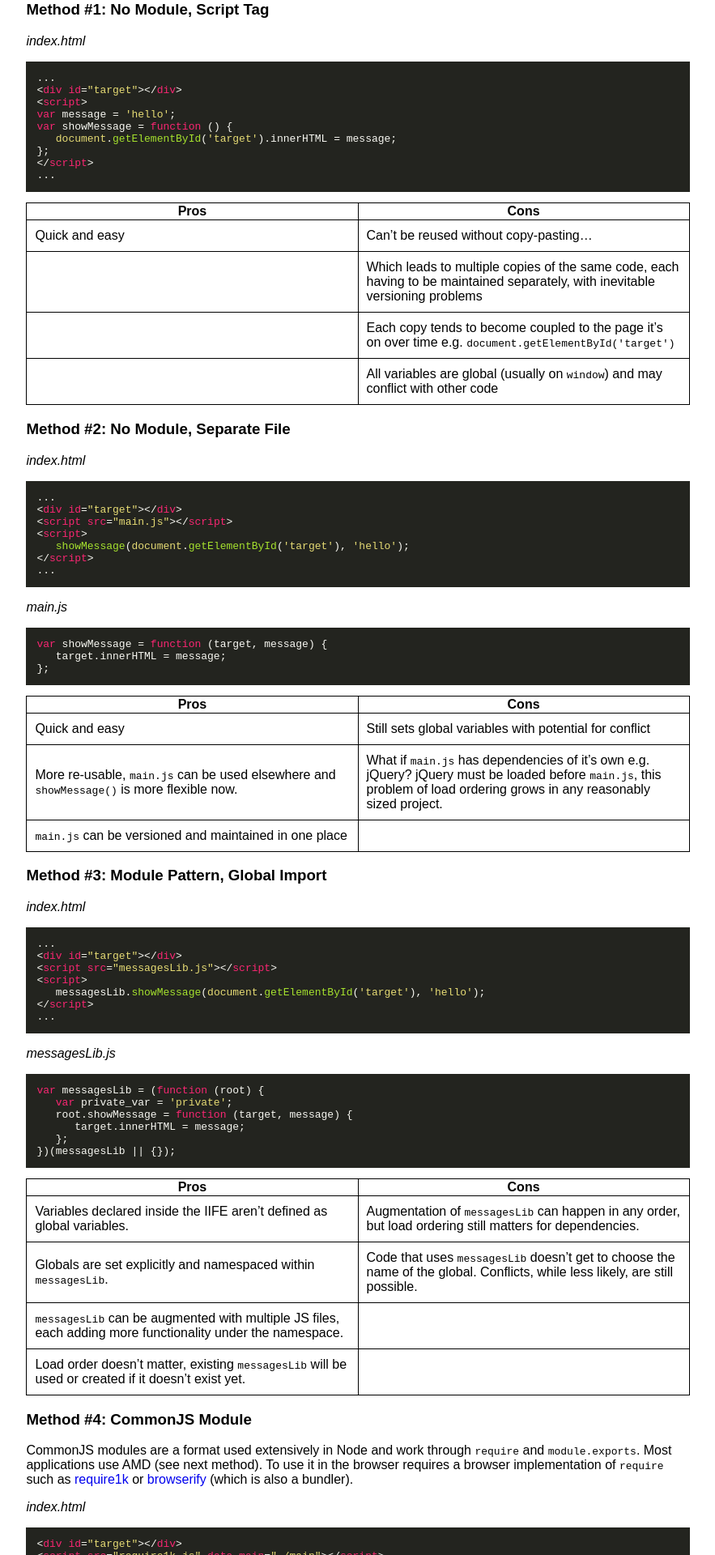
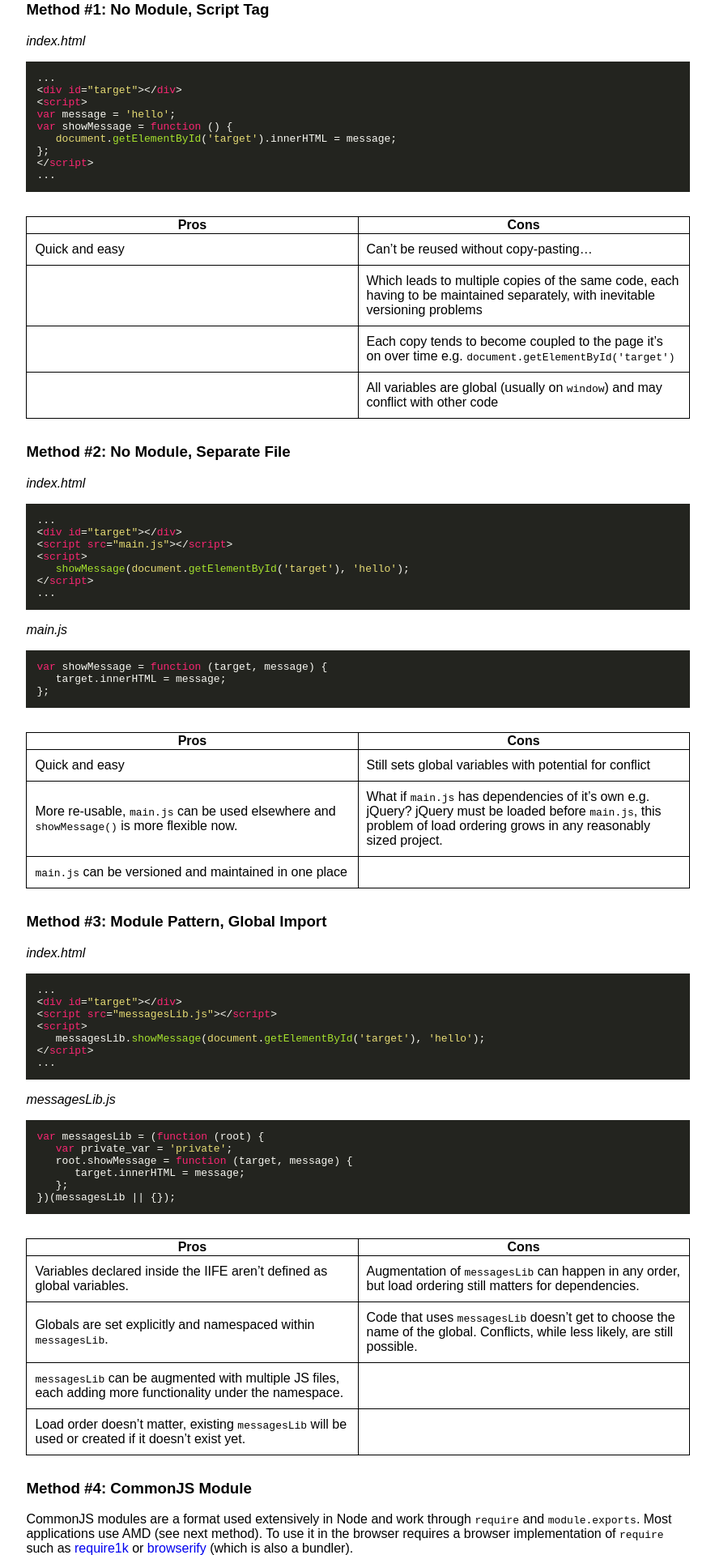
Before and after one commit to agentreno/agentreno.github.io, a Jekyll site: the page built from _posts/2017-01-29-javascript-modules.md, in a window 1280 px wide. Shown: the part 354-2274 px from the top of the page at 81% size, without its empty margins (198-1081 px from the left). Built offline with Jekyll 4.4.1, drawn with Linux system fonts in a browser that asks for light colours; nearby versions of some CDN libraries.

Commit message:
Space out tables from other content

```diff
--- a/css/main.css
+++ b/css/main.css
@@ -78,6 +78,8 @@
     border-spacing: 0;
     border: 1px solid black;
     table-layout: fixed;
+    margin-top: 30px;
+    margin-bottom: 30px;
 }
 
 td {
```
